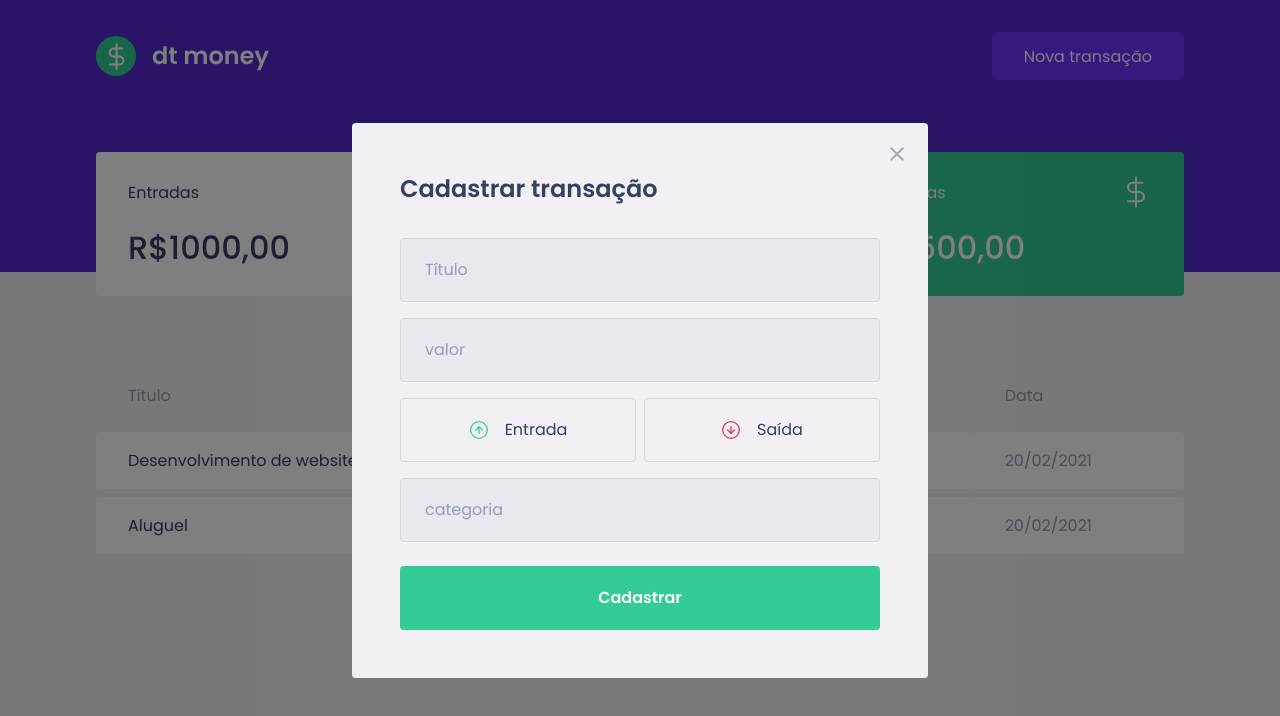
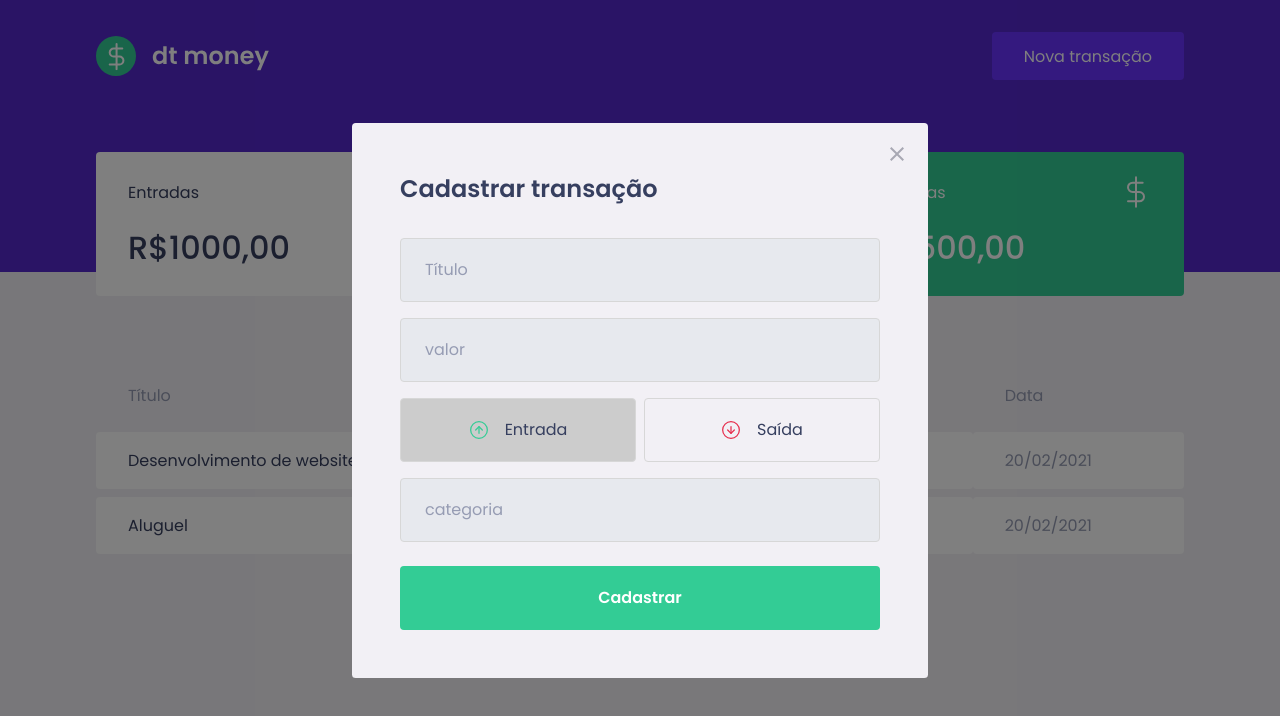
Before and after one commit to barralucas/dtmoney, a React (Create React App) app: page / in a window 1280 px wide. Both pictures are taken after a click on the button "Nova transação". Shown: the top 716 px of the page. Built offline with nearby package versions, Linux system fonts and the light colour scheme; no server answers; what miragejs would draw is missing.

Commit message:
funcionamento dos botões

```diff
--- a/src/components/NewTransactionModal/index.tsx
+++ b/src/components/NewTransactionModal/index.tsx
@@ -1,8 +1,9 @@
 import Modal from 'react-modal';
-import { Container, TransactionTypeContainer } from './styles';
+import { Container, TransactionTypeContainer, RadioBox } from './styles';
 import closeImg from '../../assets/close.svg';
 import incomeImg from '../../assets/income.svg';
 import outcomeImg from '../../assets/outcome.svg';
+import { useState } from 'react';
 
 
 interface NewTransactionModalProps {
@@ -11,6 +12,14 @@
 }
 
 export function NewTransactionModal({ isOpen, onRequestClose }: NewTransactionModalProps) {
+
+  const [type, setType] = useState('deposit');
+
+
+  function handleSetTypeDeposit() {
+
+  }
+
   return (
     <Modal
       isOpen={isOpen}
@@ -40,18 +49,22 @@
         />
 
         <TransactionTypeContainer>
-          <button
+          <RadioBox
             type="button"
+            isActive={type === 'deposit'}
+            onClick={() => { setType('deposit') }}
           >
             <img src={incomeImg} alt="Entrada" />
             <span>Entrada</span>
-          </button>
-          <button
+          </RadioBox>
+          <RadioBox
             type="button"
+            isActive={type === 'withdraw'}
+            onClick={() => { setType('withdraw') }}
           >
             <img src={outcomeImg} alt="Saída" />
             <span>Saída</span>
-          </button>
+          </RadioBox>
         </TransactionTypeContainer>
 
 
--- a/src/components/NewTransactionModal/styles.ts
+++ b/src/components/NewTransactionModal/styles.ts
@@ -57,13 +57,18 @@
     display: grid;
     grid-template-columns: 1fr 1fr;
     gap: 0.5rem;
+`;
 
-    button {
+interface RadioBoxProps {
+    isActive: boolean;
+}
+
+export const RadioBox = styled.button<RadioBoxProps>`
     height: 4rem;
     border: 1px solid #d7d7d7;
     border-radius: 0.25rem;
 
-        background: transparent;
+    background: ${(props)=> props.isActive ? '#ccc' : 'transparent'};
 
     display: flex;
     align-items: center;
@@ -86,5 +91,4 @@
         font-size: 1rem;
         color: var(--text-title);
     }
-    }
 `;
```
Lines whose indentation alone changed are shown as unchanged.
